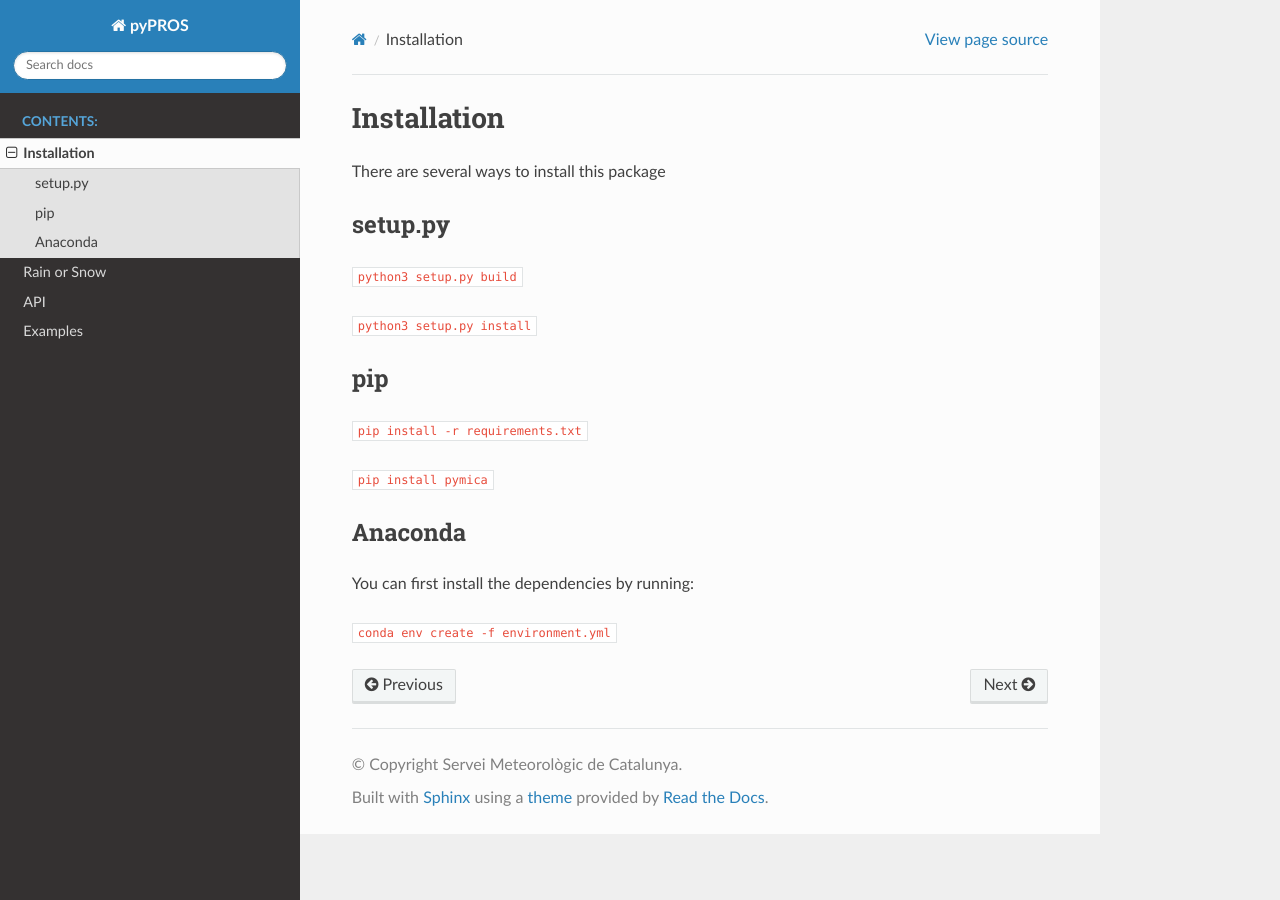
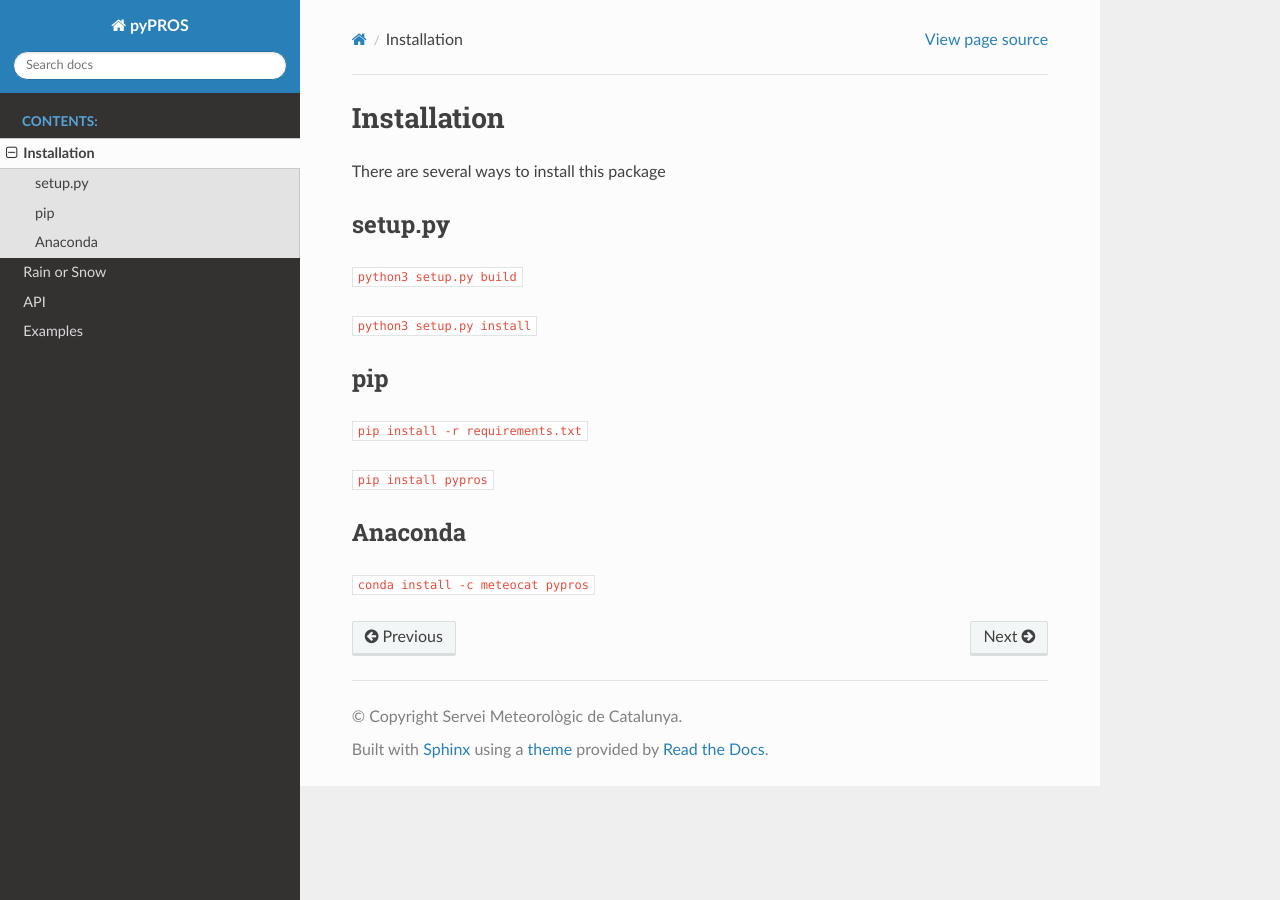
Before and after one commit to meteocat/pypros, a Sphinx documentation site: the page built from docs/source/installation.rst, in a window 1280 px wide. Built offline with Sphinx 7.4.7 and the Read the Docs theme 2.0.0, drawn with Linux system fonts in a browser that asks for light colours.

Commit message:
Changes installation.rst

```diff
--- a/docs/source/installation.rst
+++ b/docs/source/installation.rst
@@ -15,11 +15,9 @@ pip
 
 :code:`pip install -r requirements.txt`
 
-:code:`pip install pymica`
+:code:`pip install pypros`
 
 Anaconda
 --------
 
-You can first install the dependencies by running:
-
-:code:`conda env create -f environment.yml`
+:code:`conda install -c meteocat pypros`
```
